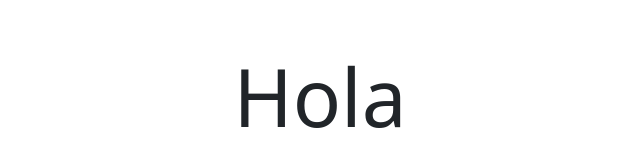
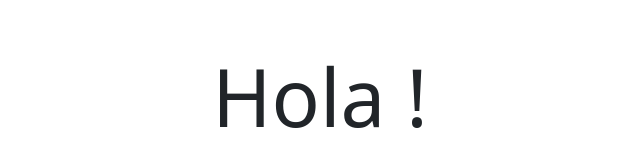
Before and after one commit to digiacomomariano/digiacomomariano.github.io, a plain HTML site: page index.html in a window 1280 px wide. Shown: the whole page, without its empty margins (320-960 px from the left). Drawn offline with nearby package versions, Linux system fonts and the light colour scheme.

Commit message:
PrimerosCambios

```diff
--- a/index.html
+++ b/index.html
@@ -7,7 +7,7 @@
     <link href="https://cdn.jsdelivr.net/npm/bootstrap@5.2.1/dist/css/bootstrap.min.css" rel="stylesheet" integrity="sha384-iYQeCzEYFbKjA/T2uDLTpkwGzCiq6soy8tYaI1GyVh/UjpbCx/TYkiZhlZB6+fzT" crossorigin="anonymous">
   </head>
   <body>
-    <h1 class="mt-5 display-1 text-center">Hola</h1>
+    <h1 class="mt-5 display-1 text-center">Hola !</h1>
     <script src="https://cdn.jsdelivr.net/npm/bootstrap@5.2.1/dist/js/bootstrap.bundle.min.js" integrity="sha384-u1OknCvxWvY5kfmNBILK2hRnQC3Pr17a+RTT6rIHI7NnikvbZlHgTPOOmMi466C8" crossorigin="anonymous"></script>
   </body>
 </html>
```
